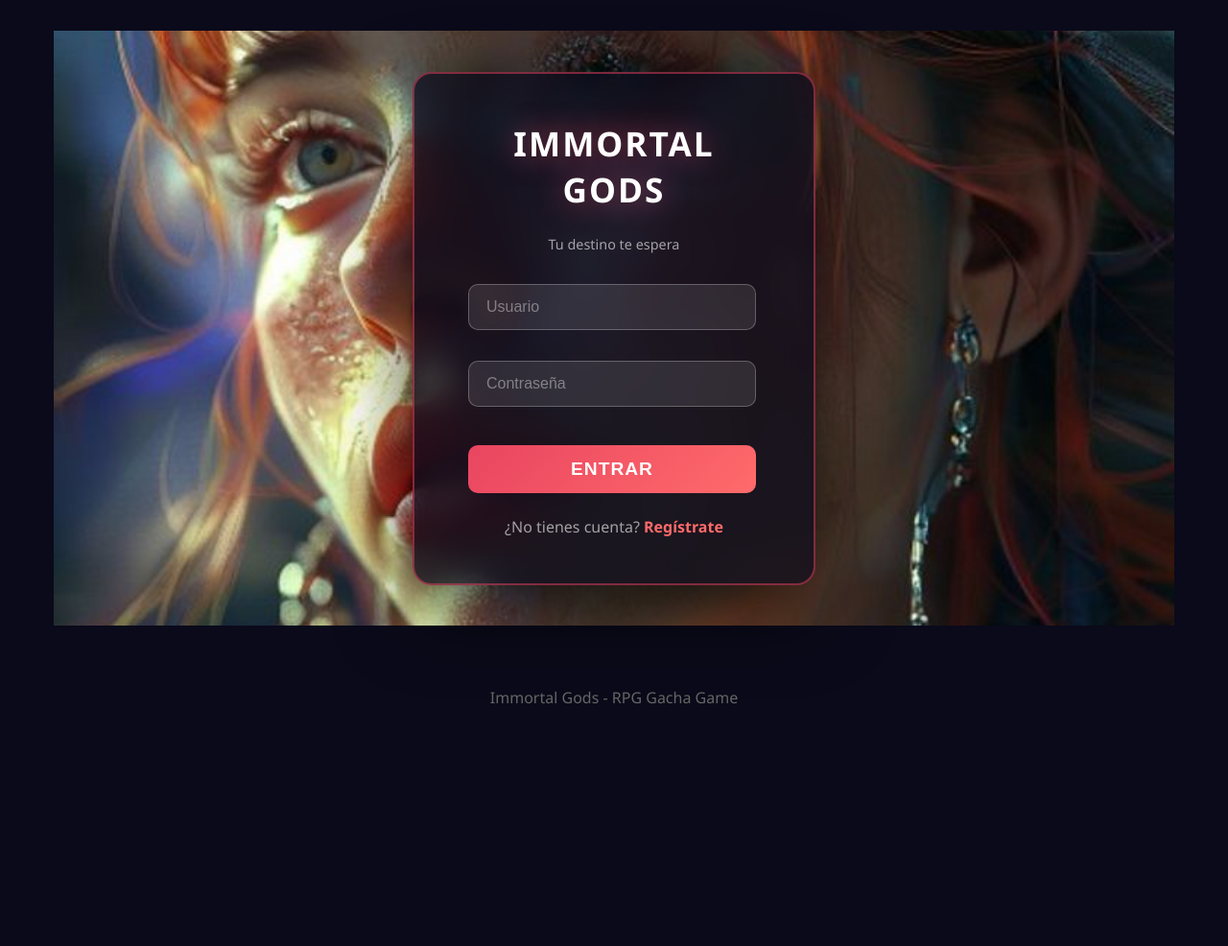
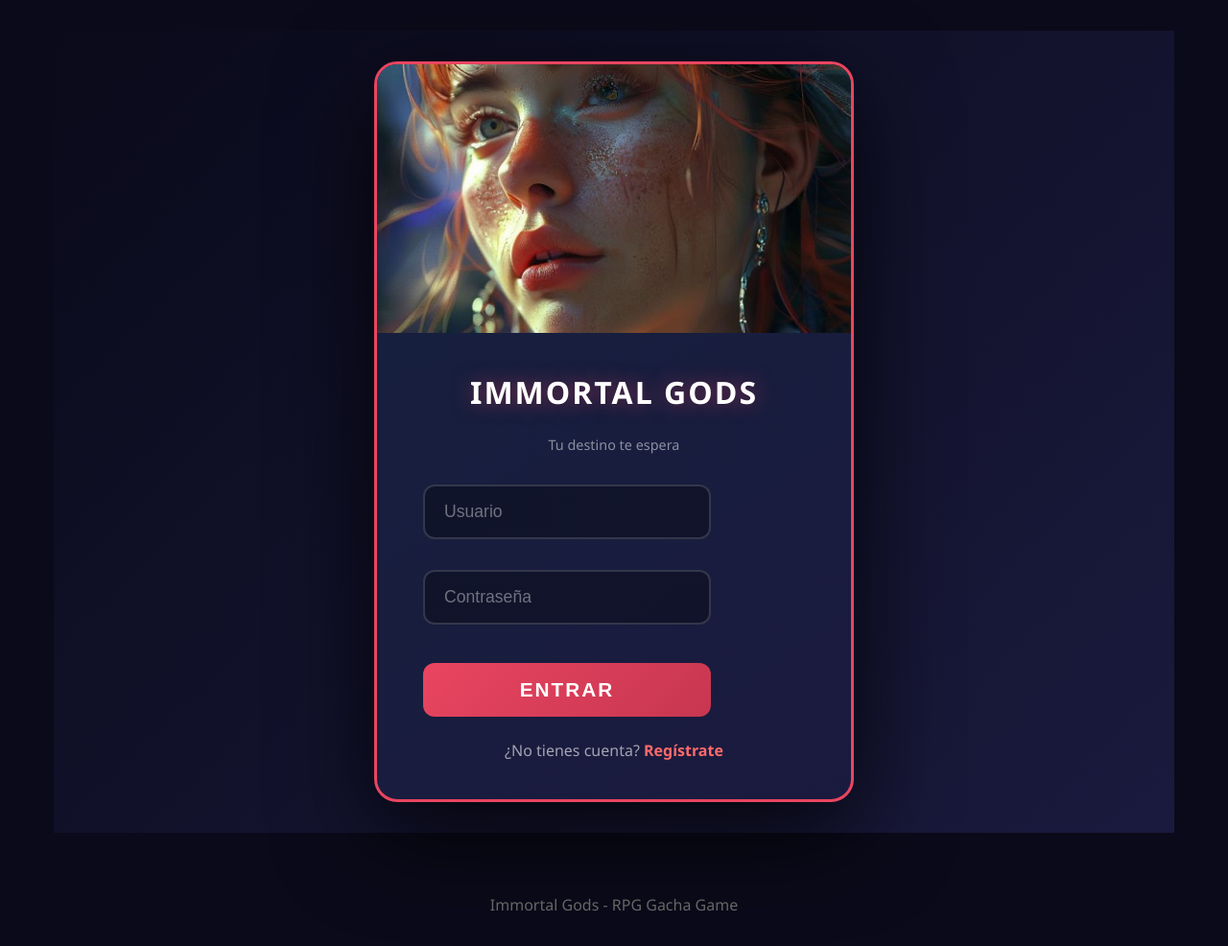
Before and after one commit to LizanDev/immortal_gods, a Django app: page /login/ in a window 1280 px wide. Shown: the whole page at 96% size. Before the commit the page ends 733 px from the top, so only its background shows below. Run offline with Django 5.2, Linux system fonts and the light colour scheme.

Commit message:
fix: login card with image inside the form box

```diff
--- a/templates/core/login.html
+++ b/templates/core/login.html
@@ -5,92 +5,104 @@
 
 {% block content %}
 <style>
-    .login-fullpage {
+    .login-page {
         min-height: calc(100vh - 180px);
-        background: url('{% static "images/gods/login.webp" %}') center/cover no-repeat;
         display: flex;
         align-items: center;
         justify-content: center;
         padding: 2rem;
+        background: linear-gradient(135deg, #0a0a1a 0%, #1a1a3e 100%);
     }
-    .login-form-overlay {
-        background: rgba(10, 10, 26, 0.75);
-        backdrop-filter: blur(15px);
-        padding: 3rem 3.5rem;
-        border-radius: 20px;
-        border: 2px solid rgba(233, 69, 96, 0.5);
-        box-shadow: 0 25px 80px rgba(0, 0, 0, 0.7);
-        text-align: center;
-        max-width: 420px;
+    .login-card {
+        background: linear-gradient(145deg, #16213e, #1a1a3e);
+        border-radius: 24px;
+        border: 3px solid #e94560;
+        box-shadow: 0 30px 100px rgba(0, 0, 0, 0.8);
+        overflow: hidden;
+        max-width: 500px;
         width: 100%;
     }
-    .login-form-overlay h1 {
+    .login-card-image {
+        width: 100%;
+        height: 280px;
+        object-fit: cover;
+        display: block;
+    }
+    .login-card-content {
+        padding: 2.5rem 3rem;
+    }
+    .login-card-content h1 {
         color: #fff;
-        font-size: 2.2rem;
-        margin-bottom: 0.5rem;
-        text-shadow: 0 0 30px rgba(233, 69, 96, 0.6);
+        font-size: 2rem;
+        text-align: center;
+        margin-bottom: 0.3rem;
+        text-shadow: 0 0 20px rgba(233, 69, 96, 0.5);
         letter-spacing: 2px;
     }
-    .login-form-overlay .subtitle {
-        color: rgba(255, 255, 255, 0.6);
+    .login-card-content .subtitle {
+        color: rgba(255, 255, 255, 0.5);
+        text-align: center;
         font-size: 0.9rem;
         margin-bottom: 2rem;
     }
-    .login-form-overlay input {
+    .login-card-content input {
         width: 100%;
-        padding: 14px 18px;
+        padding: 16px 20px;
         margin-bottom: 1rem;
-        background: rgba(255, 255, 255, 0.1);
-        border: 1px solid rgba(255, 255, 255, 0.25);
-        border-radius: 10px;
+        background: rgba(0, 0, 0, 0.3);
+        border: 2px solid rgba(255, 255, 255, 0.15);
+        border-radius: 12px;
         color: #fff;
-        font-size: 1rem;
+        font-size: 1.1rem;
         box-sizing: border-box;
         transition: all 0.3s;
     }
-    .login-form-overlay input::placeholder {
+    .login-card-content input::placeholder {
         color: rgba(255, 255, 255, 0.4);
     }
-    .login-form-overlay input:focus {
+    .login-card-content input:focus {
         outline: none;
         border-color: #e94560;
-        background: rgba(233, 69, 96, 0.15);
-        box-shadow: 0 0 20px rgba(233, 69, 96, 0.4);
+        background: rgba(233, 69, 96, 0.1);
+        box-shadow: 0 0 20px rgba(233, 69, 96, 0.3);
     }
-    .login-form-overlay .btn {
+    .login-card-content .btn {
         width: 100%;
-        padding: 14px;
-        font-size: 1.2rem;
-        margin-top: 0.5rem;
-        background: linear-gradient(135deg, #e94560, #ff6b6b);
+        padding: 16px;
+        font-size: 1.3rem;
+        background: linear-gradient(135deg, #e94560, #c73650);
         border: none;
-        border-radius: 10px;
+        border-radius: 12px;
         cursor: pointer;
         transition: all 0.3s;
         color: #fff;
         font-weight: bold;
-        letter-spacing: 1px;
+        letter-spacing: 2px;
+        margin-top: 0.5rem;
     }
-    .login-form-overlay .btn:hover {
-        transform: scale(1.05);
-        box-shadow: 0 10px 30px rgba(233, 69, 96, 0.5);
+    .login-card-content .btn:hover {
+        transform: scale(1.03);
+        box-shadow: 0 10px 30px rgba(233, 69, 96, 0.4);
     }
-    .login-form-overlay p {
+    .login-card-content p {
+        text-align: center;
         margin-top: 1.5rem;
         color: rgba(255, 255, 255, 0.6);
     }
-    .login-form-overlay a {
+    .login-card-content a {
         color: #ff6b6b;
         font-weight: bold;
         text-decoration: none;
     }
-    .login-form-overlay a:hover {
+    .login-card-content a:hover {
         text-decoration: underline;
     }
 </style>
 
-<div class="login-fullpage">
-    <div class="login-form-overlay">
+<div class="login-page">
+    <div class="login-card">
+        <img src="{% static 'images/gods/login.webp' %}" alt="Immortal Gods" class="login-card-image">
+        <div class="login-card-content">
             <h1>IMMORTAL GODS</h1>
             <p class="subtitle">Tu destino te espera</p>
             <form method="post">
@@ -104,4 +116,5 @@
             </p>
         </div>
     </div>
+</div>
 {% endblock %}
```
Lines whose indentation alone changed are shown as unchanged.
